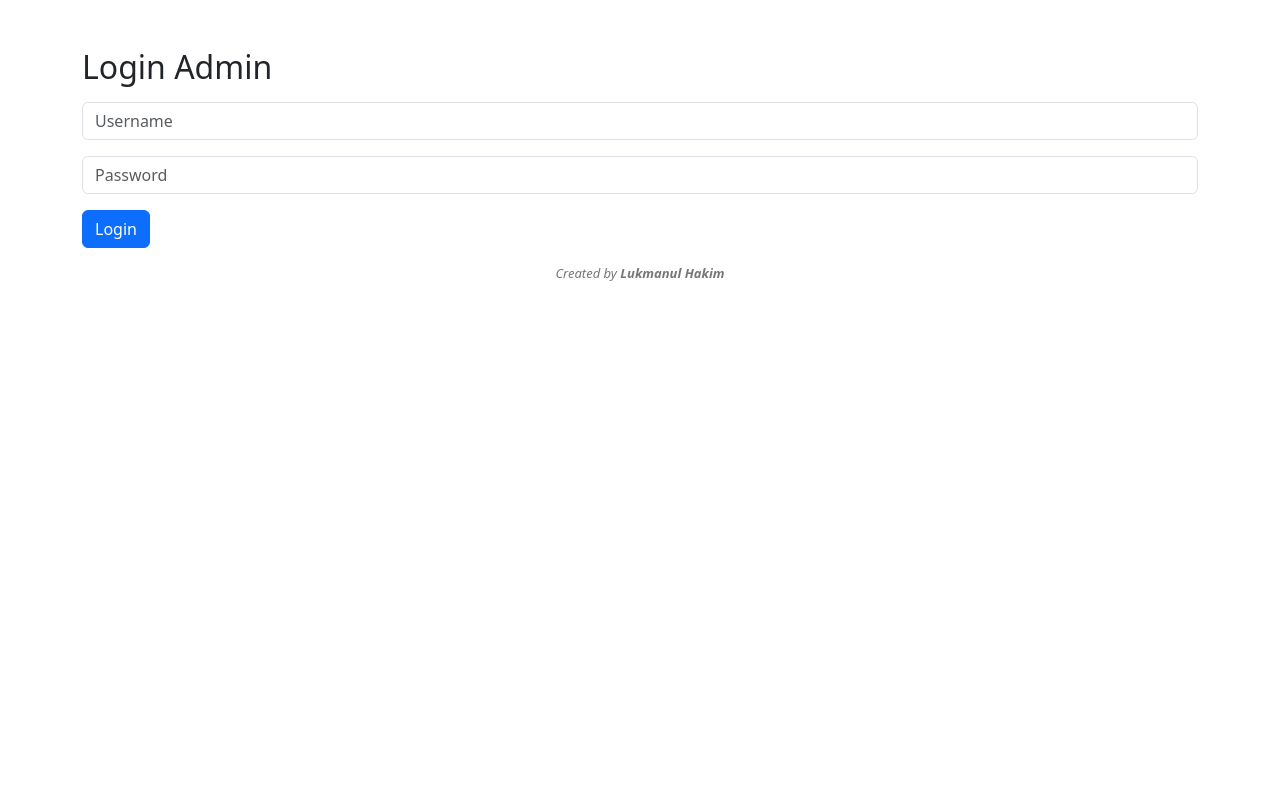
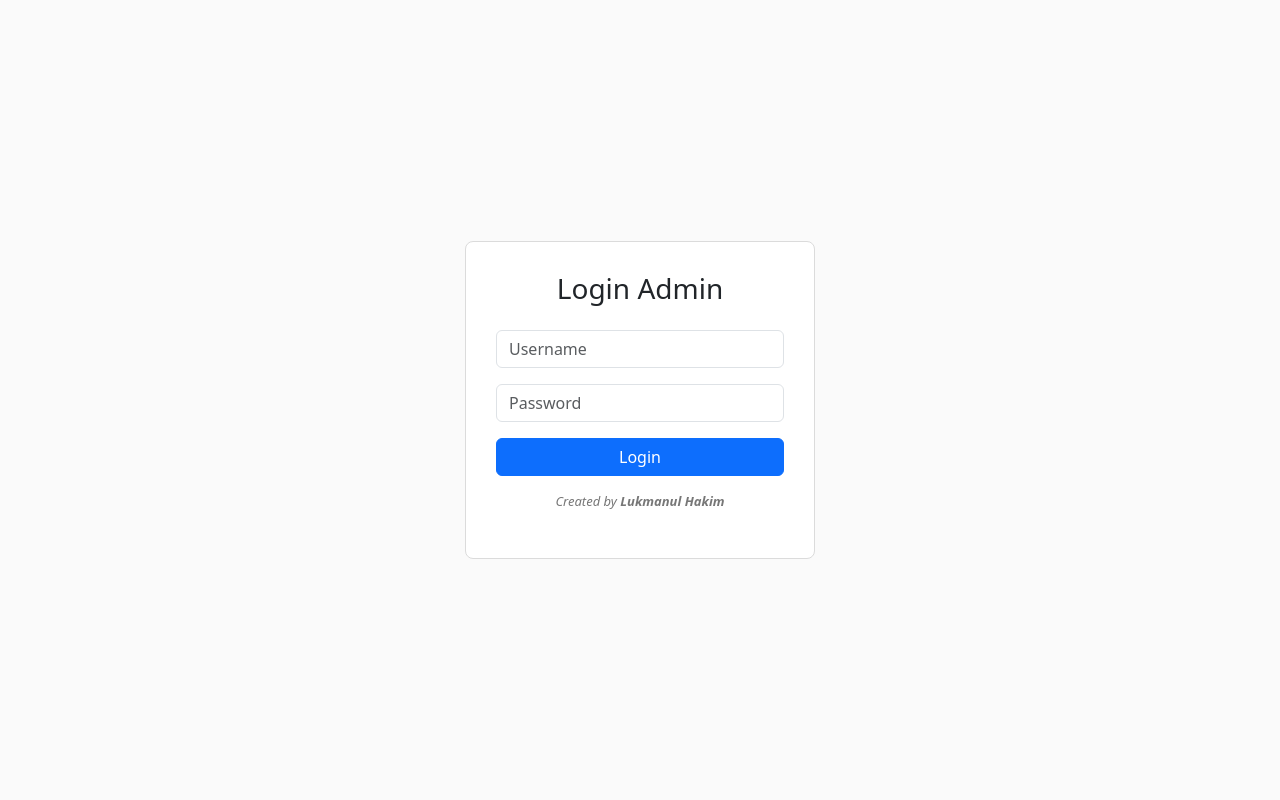
Before and after one commit to lkmnlhkm04/cloud-php-app_new, a PHP site: page /login.php in a window 1280 px wide. Run offline with PHP 8.4, Linux system fonts and the light colour scheme; data that the repository does not hold is empty.

Commit message:
Update login.php

```diff
--- a/login.php
+++ b/login.php
@@ -27,23 +27,44 @@ if ($_SERVER['REQUEST_METHOD'] === 'POST') {
 <head>
     <title>Login Admin</title>
     <link href="https://cdn.jsdelivr.net/npm/bootstrap@5.3.2/dist/css/bootstrap.min.css" rel="stylesheet">
+
+    <style>
+        body {
+            height: 100vh;
+            display: flex;
+            justify-content: center;
+            align-items: center;
+            background: #fafafa;
+        }
+        .login-box {
+            width: 350px;
+            padding: 30px;
+            background: white;
+            border: 1px solid #dbdbdb;
+            border-radius: 8px;
+        }
+    </style>
 </head>
 <body>
-<div class="container mt-5">
-    <h2>Login Admin</h2>
+
+<div class="login-box text-center">
+
+    <h3 class="mb-4">Login Admin</h3>
+
     <?php if(!empty($error)) echo "<div class='alert alert-danger'>$error</div>"; ?>
 
     <form method="POST" class="mt-3">
         <input type="text" name="username" class="form-control mb-3" placeholder="Username" required>
         <input type="password" name="password" class="form-control mb-3" placeholder="Password" required>
-        <button type="submit" class="btn btn-primary">Login</button>
 
-        <!-- Caption Tambahan -->
+        <button type="submit" class="btn btn-primary w-100">Login</button>
+
+        <!-- Caption Creator -->
         <p class="text-center mt-3" style="font-size: 13px; color: #777; font-style: italic;">
             Created by <strong>Lukmanul Hakim</strong>
         </p>
-
     </form>
 </div>
+
 </body>
 </html>
```
